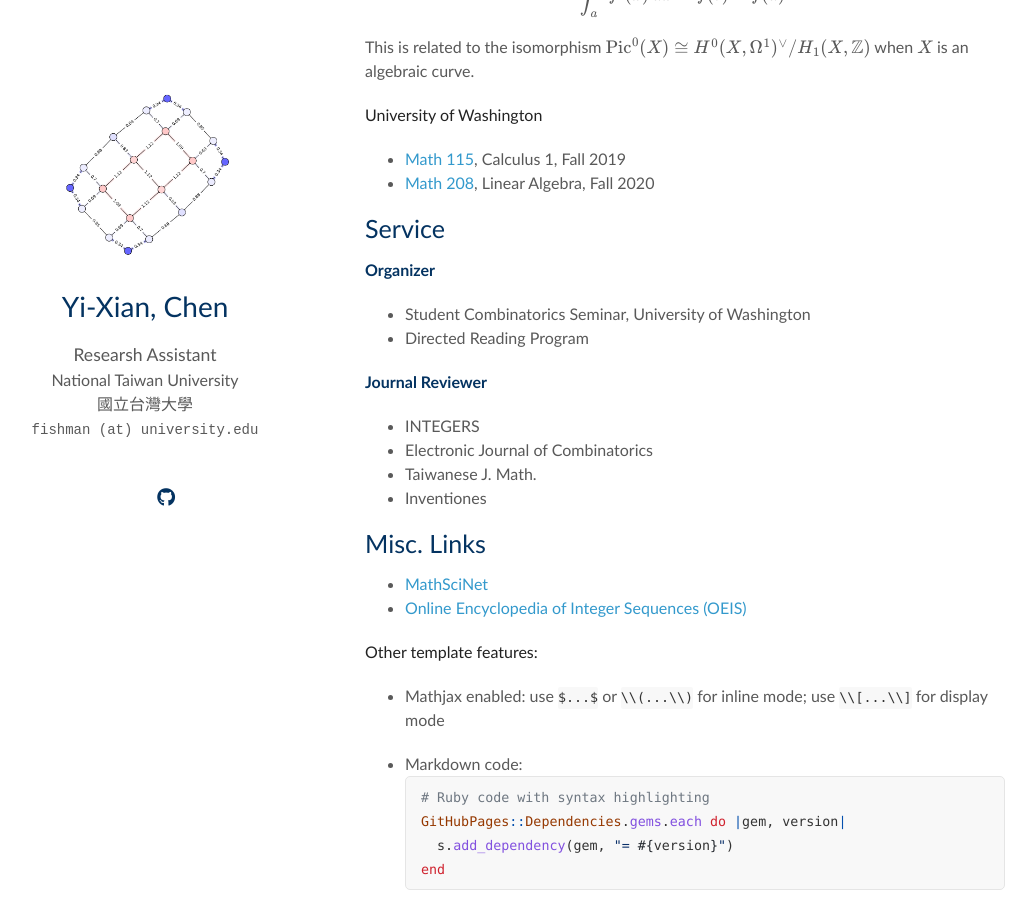
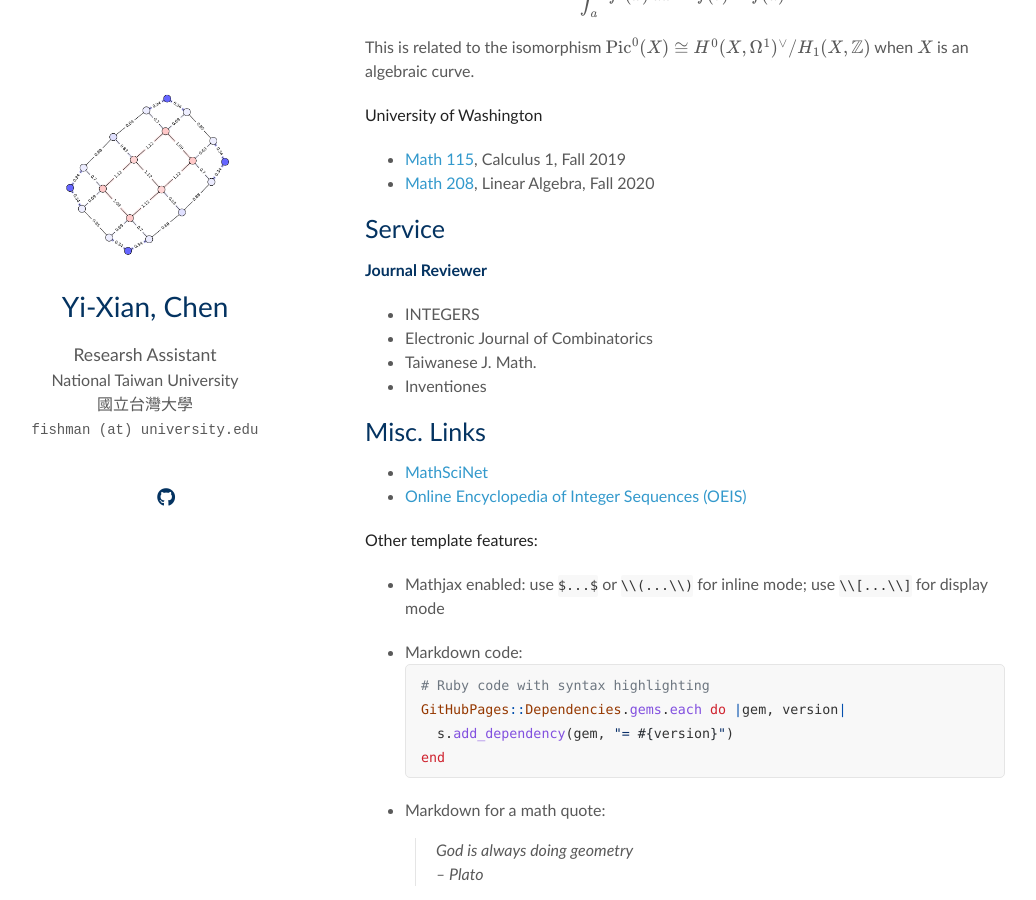
Before and after one commit to w05217-art/My-username.github.io, a Jekyll site: the page built from index.md, in a window 1280 px wide and 900 px high, scrolled down 1499 px. Shown: the whole window, without its empty margins (75-1111 px from the left). Built offline with Jekyll 4.4.1, drawn with Linux system fonts in a browser that asks for light colours; a style sheet for code colours, icons or effects is not loaded; our own code applies the rules of GitHub Pages for plain Markdown files.

Commit message:
Update index.md

```diff
--- a/index.md
+++ b/index.md
@@ -48,9 +48,9 @@ when $X$ is an algebraic curve.
 
 ## Service
 
-#### Organizer
+<!-- #### Organizer
 - Student Combinatorics Seminar, University of Washington
-- Directed Reading Program
+- Directed Reading Program -->
 
 #### Journal Reviewer
 - INTEGERS
```
